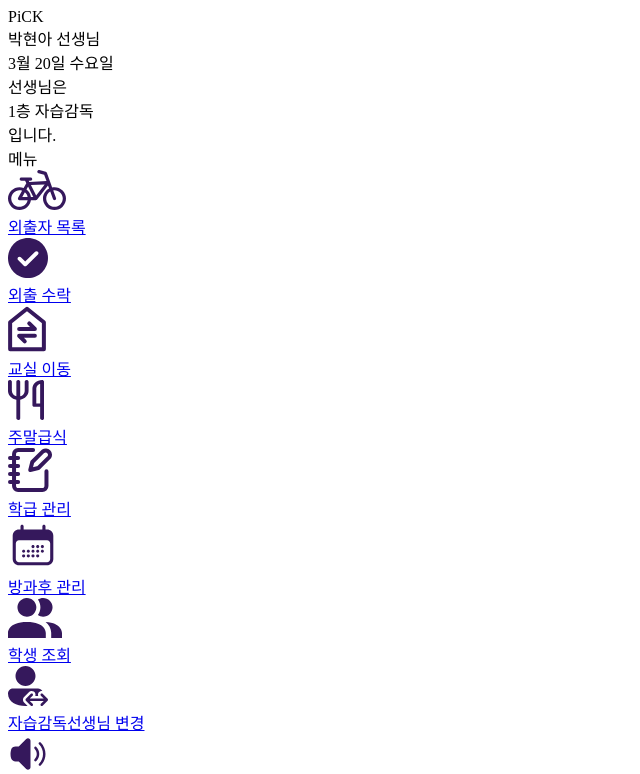
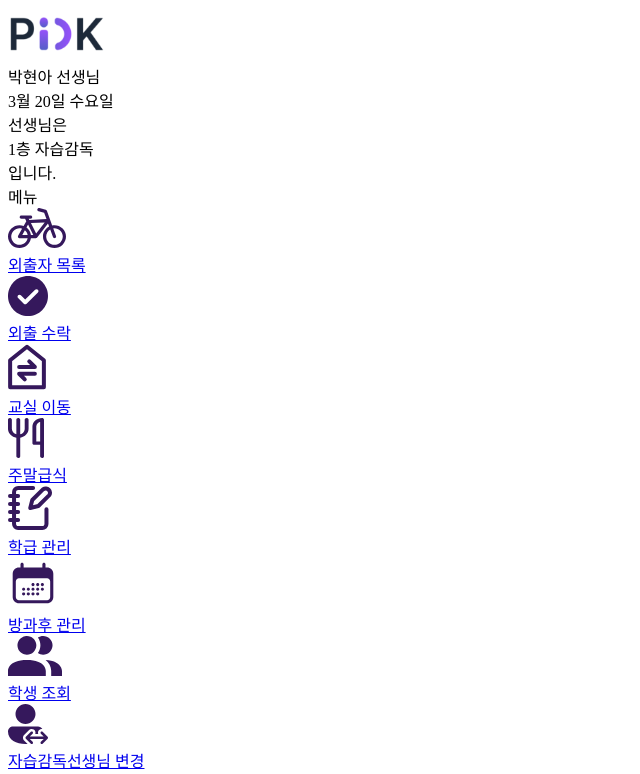
Before and after one commit to DSM-PICK/PICK2024_FRONT, a Next.js app: page /main in a window 1280 px wide. Shown: the top 774 px of the page, without its empty margins (0-640 px from the left). Built offline with nearby package versions, Linux system fonts and the light colour scheme.

Commit message:
ADD : pick logo

```diff
--- a/src/app/components/common/header/page.tsx
+++ b/src/app/components/common/header/page.tsx
@@ -1,5 +1,7 @@
 import { NextPage } from "next";
+import Image from "next/image";
 import React from "react";
+import pick from "@/assets/img/Icon/pick.svg";
 
 interface HeaderProp {
   teacher: string;
@@ -8,7 +10,9 @@ interface HeaderProp {
 const Header: React.FC<HeaderProp> = ({ teacher }) => {
   return (
     <div className=" flex px-70 justify-between items-center bg-white">
-      <div className=" font-sans text-heading4 text-primary-300">PiCK</div>
+      <div className=" font-sans text-heading4 text-primary-300">
+        <Image src={pick} alt="" />
+      </div>
       <div className=" font-sans text-heading6-M text-neutral-50">
         {teacher} 선생님
       </div>
--- a/src/app/login/page.tsx
+++ b/src/app/login/page.tsx
@@ -5,7 +5,7 @@ import Image from "next/image";
 import Input from "../components/common/input/page";
 import Link from "next/link";
 import Button from "../components/common/button/page";
-import logo from "../../assets/img/Icon/eye.svg";
+import logo from "../../assets/img/Icon/pick.svg";
 
 interface ChangeProps {
   text: string;
@@ -64,8 +64,7 @@ const Login: NextPage = () => {
       <div className=" w-100 h- rounded-xl bg-sideImg">
         <div className=" rounded-xl py-12 px-13 h-full bg-primary-1000 backdrop-blur-sm bg-opacity-30 bg-blur-md">
           <div className="font-sans flex gap-3.5 text-heading6-M text-white">
-            {logo && <img src={logo.src} width={40} height={40} />}PiCK
-            {/*임시로 아무 아이콘 넣어둠 */}
+            <Image src={logo} alt="" />
           </div>
           <div className=" text-heading1 -space-y-5">
             <div className=" text-white">Welcome</div>
```
Also changed, not shown: src/assets/img/Icon/pick.svg (added).
